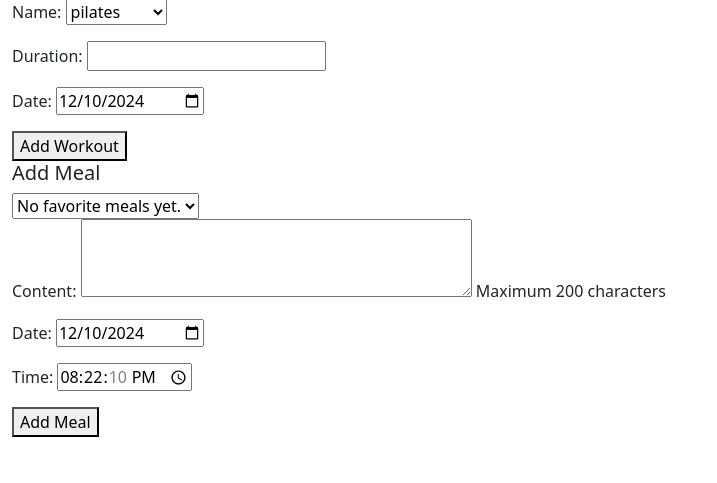
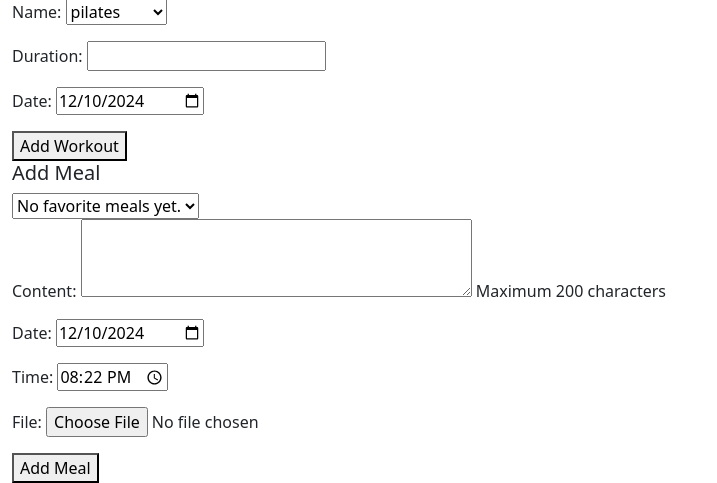
Before and after one commit to RoniShpatz/diet_pal_2, a Django app: page /diet_log/ in a window 1280 px wide. Shown: the part 730-1213 px from the top of the page, without its empty margins (0-717 px from the left). Before the commit the page ends 1167 px from the top, so only its background shows below. Run offline with Django 5.2, Linux system fonts and the light colour scheme; the visitor is signed in with stand-in values (Sample User, id 1); data that the repository does not hold is empty.

Commit message:
file uplaod

```diff
--- a/diet_log/forms.py
+++ b/diet_log/forms.py
@@ -79,17 +79,19 @@ class WorkoutForm(forms.ModelForm):
 class MealsForm(forms.ModelForm):
     class Meta:
         model = Meals  # Assuming you have a Meals model
-        fields = ['content', 'date', 'time']
+        fields = ['content', 'date', 'time', 'file']
         widgets = {
             'date': forms.DateInput(attrs={'type': 'date'}),
             'time': forms.TimeInput(attrs={'type': 'time'}),
-            'content': forms.Textarea(attrs={'rows': 3, 'max_length': 200})
+            'content': forms.Textarea(attrs={'rows': 3, 'max_length': 200}),
+            'file': forms.FileInput(attrs={'accept': 'image/*'}),
         }
 
     def __init__(self, *args, **kwargs):
         super().__init__(*args, **kwargs)
         self.fields['date'].initial = timezone.now().date()
-        self.fields['time'].initial = timezone.now().time()
+        current_time = timezone.now().time().strftime('%H:%M')
+        self.fields['time'].initial = current_time
         self.fields['content'].help_text = "Maximum 200 characters"
 
 
@@ -184,3 +186,65 @@ class UploadForm(forms.ModelForm):
             buffer.getbuffer().nbytes,
             None
         )
+
+
+class UploadFormMeal(forms.ModelForm):
+    file = forms.ImageField(
+        required=True,
+        widget=forms.FileInput(attrs={'accept': 'image/*'})
+    )
+
+    class Meta:
+        model = UploadedFile
+        fields = ['file']
+
+    def clean_file(self):
+        # Add extra validation
+        file = self.cleaned_data.get('file')
+
+        if not file:
+            raise forms.ValidationError("No file was uploaded.")
+
+        # Check file size
+        if file.size > 5 * 1024 * 1024:  # 5MB limit
+            raise forms.ValidationError("File size must be under 5MB.")
+
+        return file
+
+    def save(self, commit=True):
+        instance = super().save(commit=False)
+
+        uploaded_file = self.cleaned_data.get('file')
+        processed_file = self.resize_image(uploaded_file)  # Resize the image
+
+        instance.file = processed_file
+
+        if commit:
+            instance.save()
+
+        return instance
+
+    # Resize the image to exactly 200x200 pixels
+    def resize_image(self, uploaded_file, target_size=(200, 200)):
+        img = Image.open(uploaded_file)
+
+        if img.mode != 'RGB':
+            img = img.convert('RGB')  # Ensure the image is in RGB mode
+
+        # Resize the image to the target size
+        img = img.resize(target_size, Image.ANTIALIAS)
+
+        # Save to a bytes buffer
+        buffer = io.BytesIO()
+        img.save(buffer, format='PNG')
+        buffer.seek(0)
+
+        # Convert to Django InMemoryUploadedFile
+        return InMemoryUploadedFile(
+            buffer,
+            None,
+            f'{uploaded_file.name.split(".")[0]}_resized.png',
+            'image/png',
+            buffer.getbuffer().nbytes,
+            None
+        )
--- a/diet_log/models.py
+++ b/diet_log/models.py
@@ -40,9 +40,12 @@ class Meals(models.Model):
     content = models.CharField(max_length=200)
     date = models.DateField()
     time = models.TimeField()
+    file = models.ImageField(storage=MediaCloudinaryStorage(), null=True, blank=True)
     user_id = models.ForeignKey(User, on_delete=models.CASCADE)
+
     def __str__(self):
-        return f"{self.time.strftime('%H:%M')} : {self.content}"
+        # Return a meaningful string representation of the model
+        return f"{self.time.strftime('%H:%M')} : {self.content} (File: {self.file.name or 'Unnamed file'})"
 
 class FavMeals(models.Model):
     id = models.AutoField(primary_key=True)
@@ -66,18 +69,3 @@ class UploadedFile(models.Model):
 
     def __str__(self):
         return self.file.name or 'Unnamed file'
-
-
-
-class UploadedFileMel(models.Model):
-    id = models.AutoField(primary_key=True)
-    file = models.ImageField(storage=MediaCloudinaryStorage())
-    date = models.DateField()
-    user_id = models.ForeignKey(
-    User, on_delete=models.CASCADE,
-    null=True,
-    blank=True
-)
-
-    def __str__(self):
-        return self.file.name or 'Unnamed file'
--- a/diet_log/templates/index.html
+++ b/diet_log/templates/index.html
@@ -87,11 +87,13 @@
   <h4>Meals</h4>
    {% if  meals_entries%}
       {% for meal in  meals_entries%}
-        <p>{{meal}}</p>
+        <p>{{meal.time}} : {{meal.content}}</p>
+        <img src="{{meal.file.url}}" >
         <p class="meal-content" style="display: none;">{{meal.content}}</p>
         <p class="meal-time" style="display: none;">{{meal.time|time:"H:i:s"}}</p>
-        <form method="post" class="meal-update">
+        <form method="post" class="meal-update" enctype="multipart/form-data">
           <input type="hidden" name="meal_id" value="{{meal.id}}">
+
           {% csrf_token %}
           {{ meals_form.as_p }}
           <button type="submit" name="update_meal">Updtae</button><button type="submit" name="delete_meal">Delete</button>
@@ -145,8 +147,8 @@
     <!-- Miles Form -->
     <div>
       <h5>Add Meal</h5>
-      <form method="post">
-        <select name="fav-meal" class="fav-meal">
+      <form method="post" enctype="multipart/form-data">
+        <select name="fav-meal" class="fav-meal" >
           {% if fav_meal %}
               {% for meal in fav_meal %}
                   <option value="{{meal.name}}">{{meal.name}}</option>
@@ -157,6 +159,7 @@
       </select>
         {% csrf_token %}
         {{ meals_form.as_p }}
+        <!-- <input type="file" name="file" accept="image/*"> -->
         <button type="submit" name="submit_meal">Add Meal</button>
       </form>
     </div>
@@ -241,12 +244,15 @@ const workoutShareContent = document.querySelectorAll('.share-workout textarea[n
 workoutShareTitle.forEach(title => {
   title.value = `Workout on the ${inputDate}`
 })
-for (let i=0; i < weightNum.length; i++){
+if (workoutName.length >0) {
+  for (let i=0; i < weightNum.length; i++){
   workoutShareContent[i].value = `I wast ${ workoutName[i].innerText} for ${workoutDuration[i].innerHTML} Min.`
   }
   workoutFormPost.forEach(p => {
     p.style.display = "none"
   })
+}
+
   // share post form meal
 
 const mealFormPost = document.querySelectorAll(".share-meal p")
--- a/diet_log/views.py
+++ b/diet_log/views.py
@@ -1,5 +1,5 @@
 from django.shortcuts import render
-from diet_log.forms import WaterForm, WeightForm, WorkoutForm, MealsForm, LoginForm, UserUpdateForm, FavMealsForm, UploadForm
+from diet_log.forms import WaterForm, WeightForm, WorkoutForm, MealsForm, LoginForm, UserUpdateForm, FavMealsForm, UploadForm, UploadFormMeal
 from django.utils import timezone
 from django.contrib.auth.decorators import login_required
 from django.contrib.auth import logout
@@ -14,6 +14,7 @@ from django.db.models import Sum
 from django.utils.timezone import timedelta
 from django.shortcuts import get_object_or_404, redirect
 from dietBlog.forms import PostForm
+from .utils import crop_and_resize_image
 
 
 
@@ -125,23 +126,41 @@ def index(request):
                 messages.success(request, 'Workout entry deleted successfully!')
         # Meals Form Handling
         elif 'submit_meal' in request.POST:
-            meals_form = MealsForm(request.POST)
+            meals_form = MealsForm(request.POST, request.FILES)
             if meals_form.is_valid():
                 meals_entry = meals_form.save(commit=False)
                 meals_entry.user_id = request.user
-                meals_entry.date = meals_form.cleaned_data['date']
+
+                # Process the uploaded image
+                if 'file' in request.FILES:
+                    processed_image = crop_and_resize_image(request.FILES['file'])
+                    meals_entry.file.save(
+                        f"meal_{request.user.id}_{timezone.now().strftime('%Y%m%d_%H%M%S')}.jpg",
+                        processed_image
+                    )
+
                 meals_entry.save()
                 messages.success(request, 'Meal entry added successfully!')
                 return redirect('index')
         elif 'update_meal' in request.POST:
             meal_id = request.POST.get('meal_id')
-            meals_entry =  get_object_or_404(Meals, id=meal_id, user_id=request.user)
-            meals_form = MealsForm(request.POST, instance=meals_entry)
+            meals_entry = get_object_or_404(Meals, id=meal_id, user_id=request.user)
+            # print("POST Data:", request.POST)
+            # print("FILES Data:", request.FILES)
+            # Check if a new file is uploaded
+            if 'file' in request.FILES:
+                processed_image = crop_and_resize_image(request.FILES['file'])
+                if meals_entry.file:
+                    meals_entry.file.delete()
+                meals_entry.file.save(
+                    f"meal_{request.user.id}_{timezone.now().strftime('%Y%m%d_%H%M%S')}.jpg",
+                    processed_image)
+            meals_form = MealsForm(request.POST, request.FILES, instance=meals_entry)
+
             if meals_form.is_valid():
                 meals_form.save()
                 messages.success(request, 'Meal entry updated successfully!')
-            else:
-                messages.error(request, 'Failed to update meal entry.')
+                return redirect('index')
         elif 'delete_meal' in request.POST:
             meal_id = request.POST.get('meal_id')
             meals_entry =  get_object_or_404(Meals, id=meal_id, user_id=request.user)
```
Also changed, not shown: dietBlog/templates/post_list.html (+9 -4 lines), dietBlog/views.py (+6 -2 lines), diet_log/utils.py (added, +56 -0 lines), diet_log/migrations/0006_uploadedmealphoto.py (added), diet_log/migrations/0007_meals_file_delete_uploadedmealphoto.py (added), diet_log/migrations/0008_alter_meals_file.py (added).
